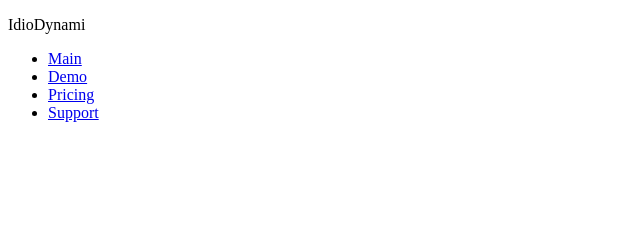
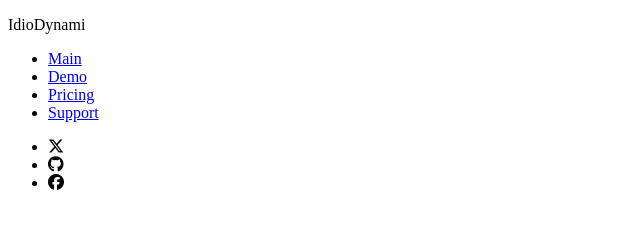
Before and after one commit to theonevo/website, a plain HTML site: page landingpage/landingpage.html in a window 1280 px wide. Shown: the full height of the page, 0-640 px from the left. Drawn offline with nearby package versions, Linux system fonts and the light colour scheme.

Commit message:
added icons to side header

```diff
--- a/landingpage/landingpage.html
+++ b/landingpage/landingpage.html
@@ -9,6 +9,8 @@
     <link rel="stylesheet" href="dist/css/style.css">
 	<script src="https://unpkg.com/animejs@3.0.1/lib/anime.min.js"></script>
     <script src="https://unpkg.com/scrollreveal@4.0.0/dist/scrollreveal.min.js"></script>
+    <link href="https://cdnjs.cloudflare.com/ajax/libs/font-awesome/6.2.0/css/all.min.css" rel="stylesheet">
+    <script src="https://kit.fontawesome.com/dba2e923ac.js" crossorigin="anonymous"></script>
 </head>
 <body>
     <section class="header">
@@ -23,6 +25,13 @@
                 <li><a href="#Support">Support</a></li>
             </ul>
         </div>
+        <div class="icons">
+            <ul>
+                <li><i class="fa-brands fa-x-twitter"></i></li>
+                <li><i class="fa-brands fa-github"></i></li>
+                <li><i class="fa-brands fa-facebook"></i></li>
+            </ul>
+        </div>
 
     </section>
 </body>
```
